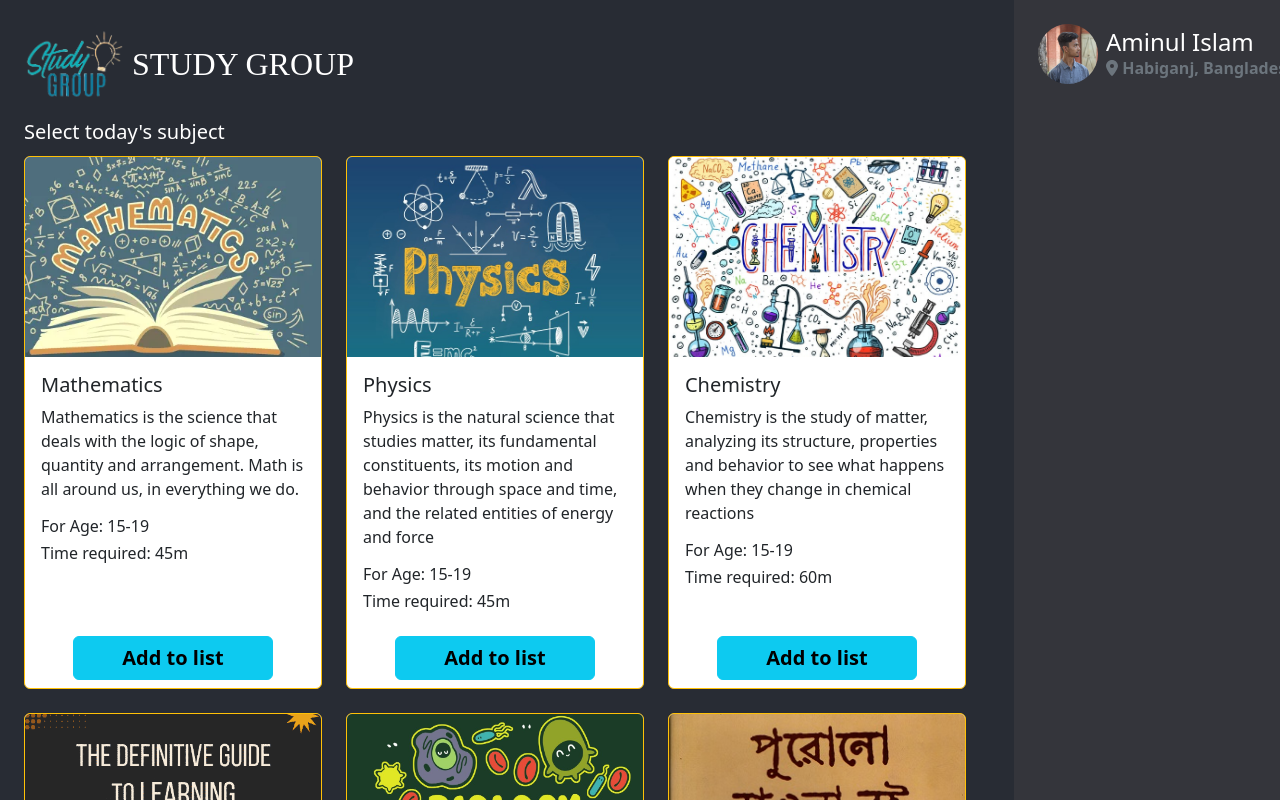
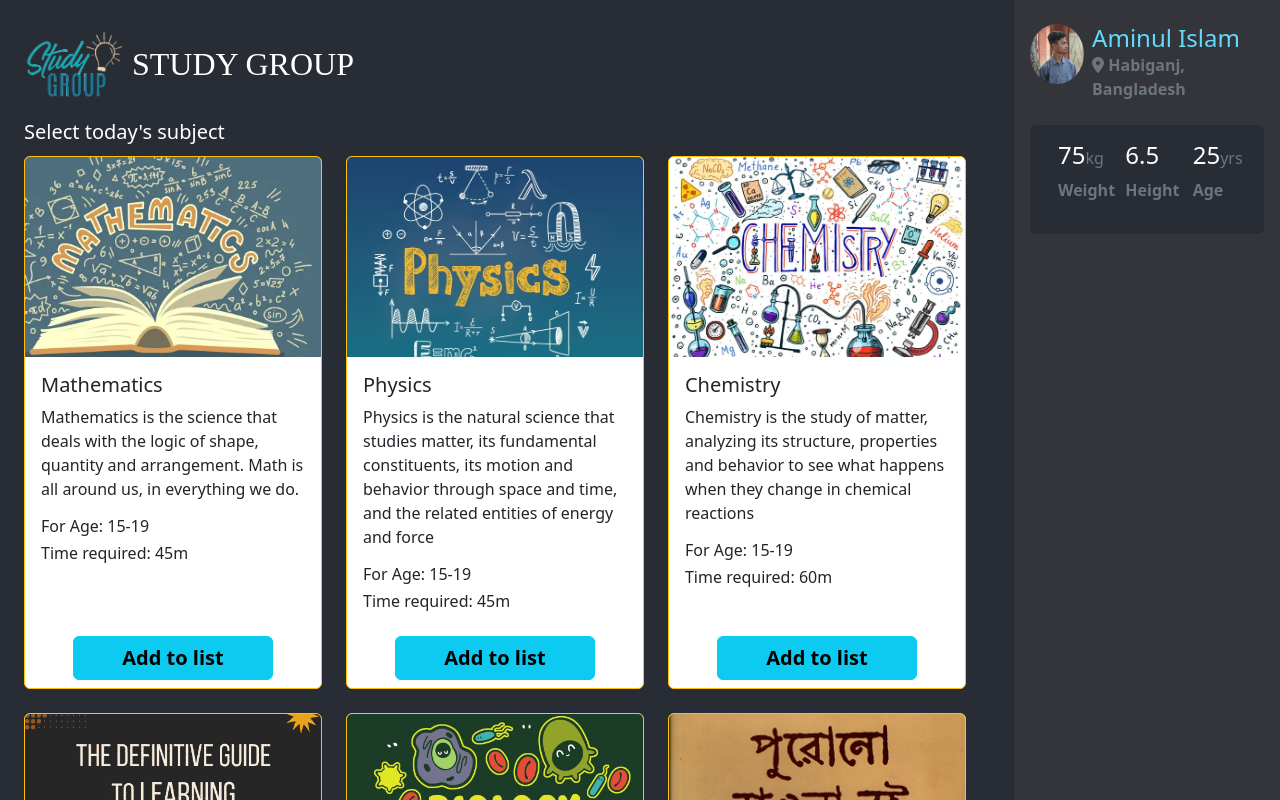
Before and after one commit to aminuls/study-group, a React (Create React App) app: page / in a window 1280 px wide. Shown: the top 800 px of the page. Built offline with nearby package versions, Linux system fonts and the light colour scheme.

Commit message:
user added

```diff
--- a/src/App.css
+++ b/src/App.css
@@ -1,9 +1,4 @@
-/* background-color: #282c34;
-color: white;
-color: #61dafb;
-
- */
- body{
+body{
    background-color: #282c34;
    color: white;
  }
--- a/src/components/User/User.js
+++ b/src/components/User/User.js
@@ -1,14 +1,32 @@
-import React from 'react';
-import { FontAwesomeIcon } from '@fortawesome/react-fontawesome'
-import { faLocationDot } from '@fortawesome/free-solid-svg-icons'
+import React from "react";
+import { FontAwesomeIcon } from "@fortawesome/react-fontawesome";
+import { faLocationDot } from "@fortawesome/free-solid-svg-icons";
 
 const User = () => {
    return (
-      <div className='d-flex gap-2'>
-         <img className="rounded-circle" src="images/user.jpg" alt="User" style={{width:"60px", height:"60px", objectFit:"cover", objectPosition:"100% 0%"}} />
-         <div className='my-auto'>
-            <h4 className='m-0 font-mono'>Aminul Islam</h4>
-            <p className='text-muted fw-semibold m-0'><FontAwesomeIcon icon={faLocationDot} /> Habiganj, Bangladesh</p>
+      <div className="me-5">
+         <div className="d-flex gap-2 px-3">
+            <img className="rounded-circle" src="images/user.jpg" alt="User" style={{ width: "60px", height: "60px", objectFit: "cover", objectPosition: "100% 0%" }} />
+            <div className="my-auto">
+               <h4 className="m-0 font-mono" style={{color:"#61dafb"}}>Aminul Islam</h4>
+               <p className="text-muted fw-semibold m-0">
+                  <FontAwesomeIcon icon={faLocationDot} /> Habiganj, Bangladesh
+               </p>
+            </div>
+         </div>
+         <div className="row row-cols-1 row-cols-md-3 mt-4 mx-3 p-3 rounded justify-content-center" style={{backgroundColor:"#282c34"}}>
+            <div className="col">
+               <h4>75<small className="text-muted fs-6">kg</small></h4>
+               <p className="fw-semibold text-muted">Weight</p>
+            </div>
+            <div className="col">
+               <h4>6.5</h4>
+               <p className="fw-semibold text-muted">Height</p>
+            </div>
+            <div className="col">
+               <h4>25<small className="text-muted fs-6">yrs</small></h4>
+               <p className="fw-semibold text-muted">Age</p>
+            </div>
          </div>
       </div>
    );
--- a/src/components/UserDetails/UserDetails.js
+++ b/src/components/UserDetails/UserDetails.js
@@ -3,7 +3,7 @@ import User from '../User/User';
 
 const UserDetails = () => {
    return (
-      <div className="col-3 ps-4 pt-4" style={{backgroundColor: "#34353b"}}>
+      <div className="col-3 pt-4" style={{backgroundColor: "#34353b"}}>
          <User></User>
       </div>
    );
```
